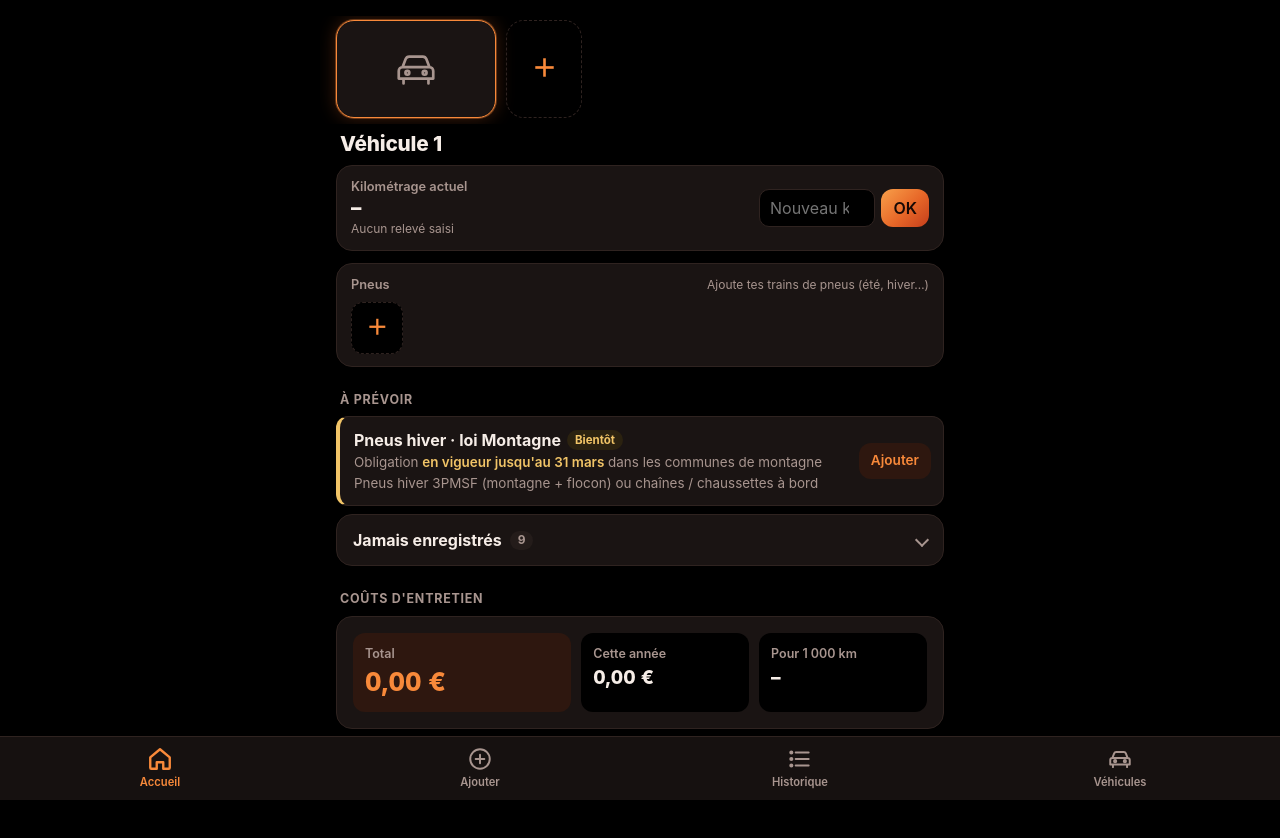
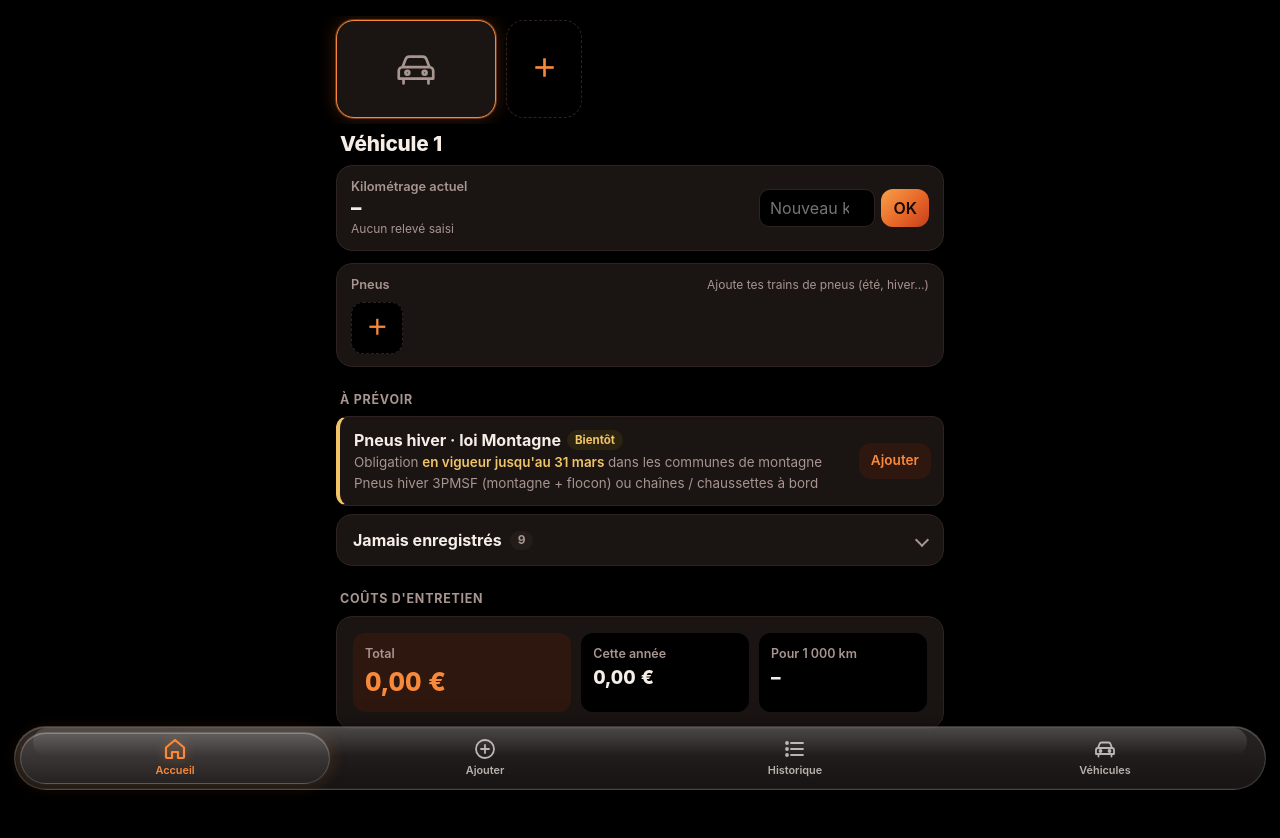
Before and after one commit to haabgaetan4-star/Suivi-garage, a plain HTML site: page index.html in a window 1280 px wide. Drawn offline with nearby package versions, Linux system fonts and the light colour scheme.

Commit message:
Barre d'onglets façon Liquid Glass
- Pilule de verre flottante, détachée des bords, translucide et floutée,
  reflet clair sur le haut
- Pastille de verre sous l'onglet actif, qui glisse avec un léger rebond
- Onglet actif en orange avec une lueur ; repli opaque si le flou
  d'arrière-plan n'est pas pris en charge
- Bouton d'enregistrement et notifications décalés au-dessus de la barre

Co-Authored-By: Claude Opus 5.5 <noreply@anthropic.com>
Claude-Session: https://claude.ai/code/session_01XFJy3bdaSwvtpn1tKr7T9p

```diff
--- a/app.js
+++ b/app.js
@@ -1415,6 +1415,9 @@ $("#v-m3d-retirer").addEventListener("click", () => {
 function allerOnglet(nom) {
   document.querySelectorAll(".onglet, .panel").forEach(e => e.classList.remove("active"));
   $(`.onglet[data-tab="${nom}"]`).classList.add("active");
+  // la pastille de verre glisse sous l'onglet actif
+  const onglets = [...document.querySelectorAll(".onglet")];
+  $(".barre-onglets").style.setProperty("--i", onglets.findIndex(o => o.dataset.tab === nom));
   $("#" + nom).classList.add("active");
   window.scrollTo(0, 0);
 }
--- a/index.html
+++ b/index.html
@@ -8,13 +8,13 @@
   <meta name="mobile-web-app-capable" content="yes">
   <meta name="apple-mobile-web-app-status-bar-style" content="black">
   <meta name="apple-mobile-web-app-title" content="Garage">
-  <meta name="app-version" content="20261125233537">
+  <meta name="app-version" content="20261125233751">
   <title>Suivi garage</title>
   <link rel="icon" type="image/svg+xml" href="icones/icone.svg">
   <link rel="icon" type="image/png" sizes="32x32" href="icones/favicon-32.png">
   <link rel="apple-touch-icon" href="icones/apple-touch-icon.png">
   <link rel="manifest" href="icones/manifest.webmanifest">
-  <link rel="stylesheet" href="style.css?v=20261125233537">
+  <link rel="stylesheet" href="style.css?v=20261125233751">
 </head>
 <body>
   <header class="entete">
@@ -207,6 +207,7 @@
   </main>
 
   <nav class="barre-onglets" aria-label="Navigation">
+    <span class="pastille-onglet" aria-hidden="true"></span>
     <button class="onglet active" data-tab="accueil">
       <svg viewBox="0 0 24 24" aria-hidden="true"><path d="M3 10.5 12 3l9 7.5V20a1 1 0 0 1-1 1h-5v-6h-6v6H4a1 1 0 0 1-1-1z"/></svg>
       <span>Accueil</span>
@@ -232,6 +233,6 @@
   </div>
 
   <div id="toast" role="status" aria-live="polite"></div>
-  <script src="app.js?v=20261125233537"></script>
+  <script src="app.js?v=20261125233751"></script>
 </body>
 </html>
--- a/style.css
+++ b/style.css
@@ -30,7 +30,7 @@ body {
   background: var(--bg);
   color: var(--texte);
   line-height: 1.4;
-  padding-bottom: calc(var(--nav) + env(safe-area-inset-bottom) + 24px);
+  padding-bottom: calc(var(--nav) + env(safe-area-inset-bottom) + 36px);
 }
 .sr { position: absolute; width: 1px; height: 1px; overflow: hidden; clip: rect(0 0 0 0); }
 .muted { color: var(--muted); }
@@ -283,7 +283,7 @@ button:active, .bouton:active { transform: scale(.97); }
 .option-nom-autre { flex: 1 1 100%; order: 3; background: var(--carte); }
 
 .barre-actions {
-  position: sticky; bottom: calc(var(--nav) + env(safe-area-inset-bottom));
+  position: sticky; bottom: calc(var(--nav) + env(safe-area-inset-bottom) + 14px);
   display: flex; gap: 8px; padding: 12px 0;
   background: linear-gradient(to bottom, transparent, var(--bg) 35%);
 }
@@ -410,27 +410,51 @@ button:active, .bouton:active { transform: scale(.97); }
 button.lien { display: inline; min-height: 0; padding: 0; border-radius: 0; background: none; color: var(--accent); font: inherit; font-weight: 600; }
 
 /* ---------- Barre d'onglets ---------- */
+/* Barre d'onglets façon « Liquid Glass » : pilule de verre flottante, pastille qui glisse sous l'onglet actif */
 .barre-onglets {
-  position: fixed; left: 0; right: 0; bottom: 0; z-index: 10;
+  --marge-nav: 10px;
+  position: fixed; left: 14px; right: 14px; z-index: 10;
+  bottom: calc(env(safe-area-inset-bottom) + var(--marge-nav));
   display: grid; grid-template-columns: repeat(4, 1fr);
-  height: calc(var(--nav) + env(safe-area-inset-bottom));
-  padding-bottom: env(safe-area-inset-bottom);
-  background: color-mix(in srgb, var(--carte) 88%, transparent);
-  -webkit-backdrop-filter: blur(16px); backdrop-filter: blur(16px);
-  border-top: 1px solid var(--bord);
+  height: var(--nav); padding: 5px; border-radius: 999px; isolation: isolate;
+  background: linear-gradient(180deg, rgba(255, 255, 255, .10), rgba(255, 255, 255, .03)), rgba(30, 22, 20, .55);
+  -webkit-backdrop-filter: blur(30px) saturate(180%); backdrop-filter: blur(30px) saturate(180%);
+  border: 1px solid rgba(255, 255, 255, .14);
+  box-shadow: inset 0 1px 0 rgba(255, 255, 255, .22), inset 0 -1px 0 rgba(255, 255, 255, .06),
+    0 10px 30px rgba(0, 0, 0, .55), 0 2px 6px rgba(0, 0, 0, .4);
+}
+/* reflet spéculaire sur le haut du verre */
+.barre-onglets::before {
+  content: ""; position: absolute; inset: 1px 18px auto; height: 45%; border-radius: 999px; pointer-events: none; z-index: -1;
+  background: linear-gradient(180deg, rgba(255, 255, 255, .16), rgba(255, 255, 255, 0));
+}
+/* pastille de verre sous l'onglet actif */
+.pastille-onglet {
+  position: absolute; top: 5px; bottom: 5px; left: 5px; width: calc((100% - 10px) / 4); z-index: -1;
+  border-radius: 999px; pointer-events: none;
+  background: linear-gradient(180deg, rgba(255, 255, 255, .16), rgba(255, 255, 255, .06));
+  border: 1px solid rgba(255, 255, 255, .16);
+  box-shadow: inset 0 1px 0 rgba(255, 255, 255, .25), 0 0 18px rgba(248, 137, 58, .18);
+  transform: translateX(calc(var(--i, 0) * 100%));
+  transition: transform .45s cubic-bezier(.34, 1.45, .5, 1);
 }
 .onglet {
-  flex-direction: column; gap: 3px; border-radius: 0; background: none;
-  color: var(--muted); font-size: .7rem; font-weight: 600; padding: 0; min-height: 0;
+  flex-direction: column; gap: 2px; border-radius: 999px; background: none;
+  color: rgba(246, 237, 231, .72); font-size: .68rem; font-weight: 600; padding: 0; min-height: 0;
+  transition: color .25s, transform .2s;
 }
-.onglet:active { transform: none; }
-.onglet svg { width: 26px; height: 26px; fill: none; stroke: currentColor; stroke-width: 1.8; stroke-linecap: round; stroke-linejoin: round; }
+.onglet:active { transform: scale(.92); }
+.onglet svg { width: 24px; height: 24px; fill: none; stroke: currentColor; stroke-width: 1.8; stroke-linecap: round; stroke-linejoin: round; }
 .onglet.active { color: var(--accent); }
-.onglet.active svg { stroke-width: 2.2; }
+.onglet.active svg { stroke-width: 2.2; filter: drop-shadow(0 0 6px rgba(248, 137, 58, .45)); }
+/* sans flou d'arrière-plan : verre plus opaque pour rester lisible */
+@supports not ((backdrop-filter: blur(1px)) or (-webkit-backdrop-filter: blur(1px))) {
+  .barre-onglets { background: rgba(30, 22, 20, .92); }
+}
 
 /* ---------- Notification ---------- */
 #toast {
-  position: fixed; left: 50%; bottom: calc(var(--nav) + env(safe-area-inset-bottom) + 16px);
+  position: fixed; left: 50%; bottom: calc(var(--nav) + env(safe-area-inset-bottom) + 28px);
   transform: translate(-50%, 8px); z-index: 20; max-width: calc(100% - 32px);
   background: var(--texte); color: var(--bg); font-weight: 600; font-size: .9rem;
   padding: 10px 18px; border-radius: 999px; box-shadow: 0 6px 20px rgba(0, 0, 0, .2);
--- a/version.json
+++ b/version.json
@@ -1 +1 @@
-{ "version": "20261125233537" }
+{ "version": "20261125233751" }
```
Also changed, not shown: 1 other file.
